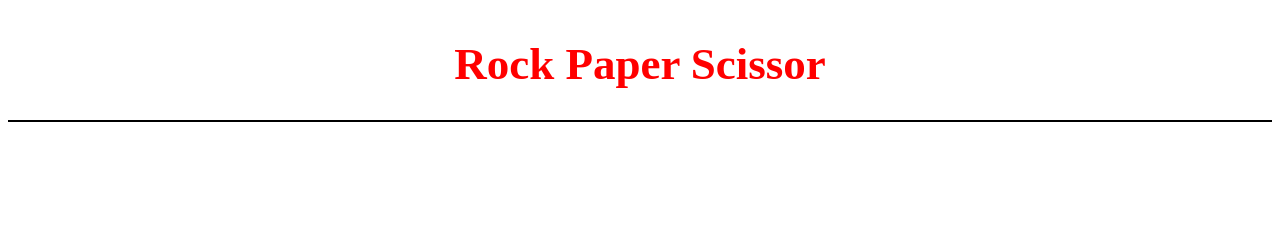
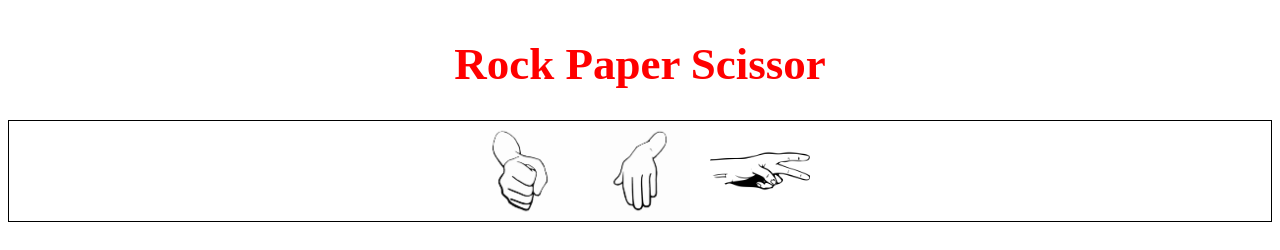
Before and after one commit to ab-mudassir04/rock-paper-scissor, a plain HTML site: page index.html in a window 1280 px wide. Drawn offline with Linux system fonts and the light colour scheme.

Commit message:
index.html

```diff
--- a/index.html
+++ b/index.html
@@ -11,11 +11,11 @@
     </div>
 
     <div id="game-board">
-        <img src="images/rock.png" alt="" width="100" onclick="userClick('rock')">
+        <img src="rock.png" alt="" width="100" onclick="userClick('rock')">
 
-        <img src="images/paper.png" alt="" width="100" onclick="userClick('paper')">
+        <img src="paper.png" alt="" width="100" onclick="userClick('paper')">
 
-        <img src="images/scissor.png" alt="" width="100" onclick="userClick('scissor')">
+        <img src="scissor.png" alt="" width="100" onclick="userClick('scissor')">
     </div>
 
     <div id="result-div">
@@ -29,4 +29,5 @@
 
     <script src="script.js"></script>
 </body>
+
 </html>
```
